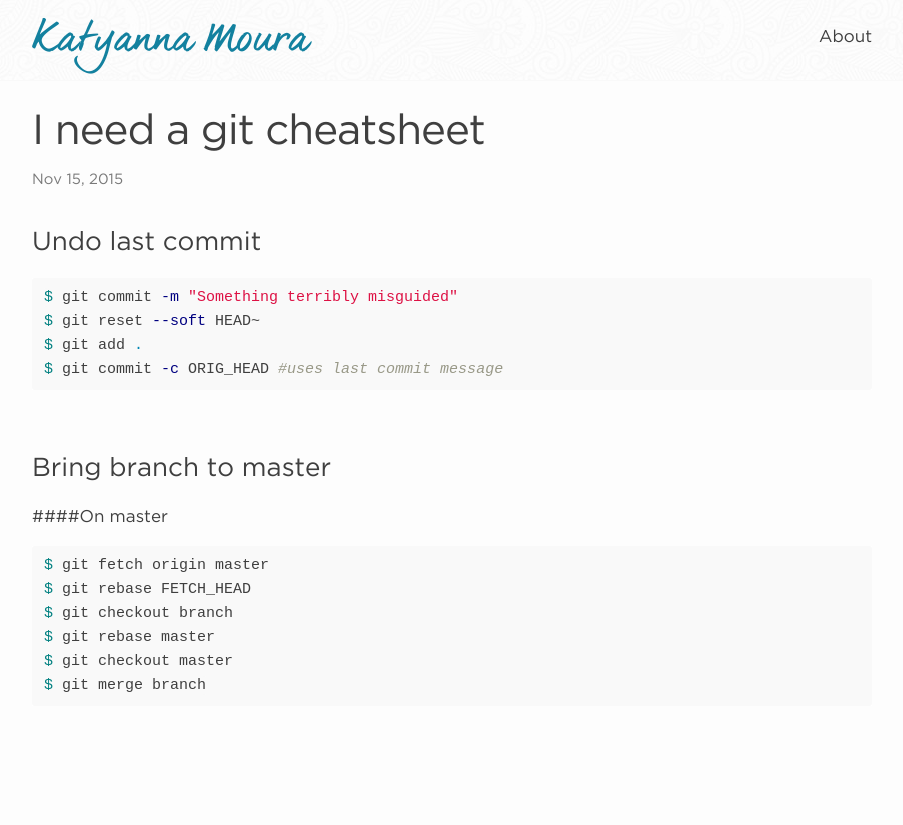
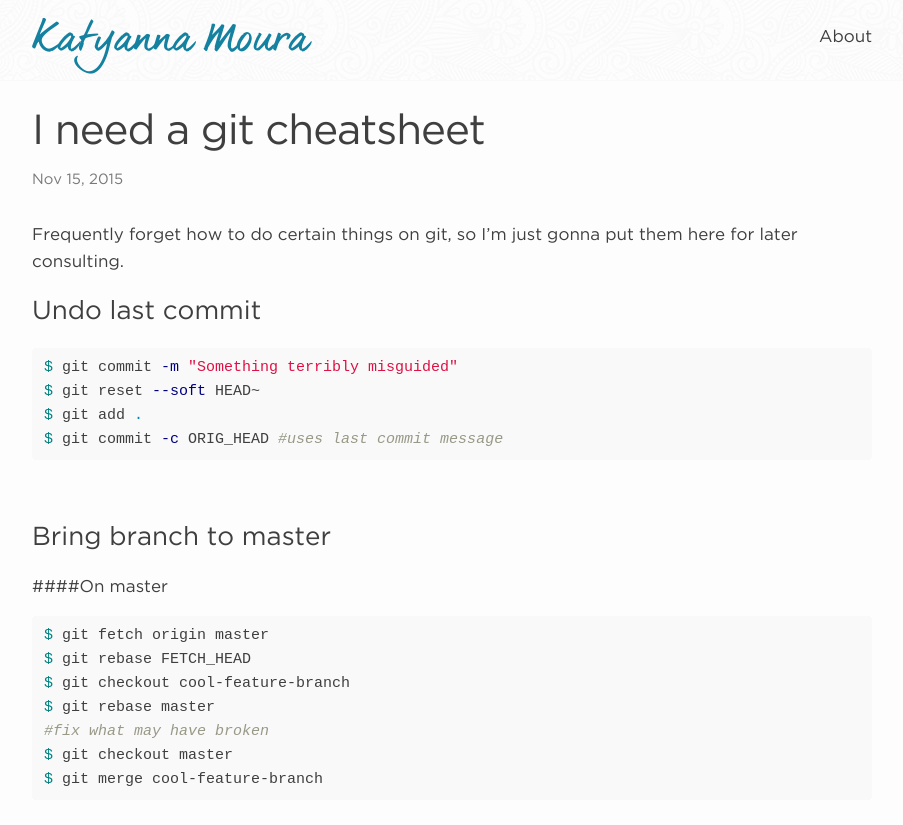
Before and after one commit to katyanna/katyanna.github.io, a Jekyll site: the page built from _posts/2015-11-13-i-need-a-git-cheatsheet.markdown, in a window 1280 px wide. Shown: the top 825 px of the page, without its empty margins (188-1091 px from the left). Built offline with Jekyll 4.4.1, drawn with Linux system fonts in a browser that asks for light colours; comment, search, counter and statistics services are not loaded.

Commit message:
Fixes small details on posts

```diff
--- a/_posts/2015-06-15-coding-the-game-of-life-in-c.markdown
+++ b/_posts/2015-06-15-coding-the-game-of-life-in-c.markdown
@@ -7,10 +7,12 @@ categories: c game college
 
 So, the last test of my Introduction to Programming class in college is to create a program with C using most of the concepts we learned this semester. And I decided to write the Game of Life.
 
-###The Game of Life###
+### The Game of Life
+
 In the 1940s, John von Neumann created, under very complicated rules, a machine that could create copies of itself. Then someday in 1970, a brittish mathematician called Jonh Horton Conway developed the Life, a successful attempt to simplify von Neumann's ideas. Life became very famous and even introduced a new field of mathematical reasearch, the cellular automata. Duo to it's analogies with the behavior of a society of living organisms, it is a "simulation game" - a game that resembles real life processes.
 
-###The Program###
+### The Program
+
 My `main` function calls only one fuction: `game`.
 
 {% highlight c %}
--- a/_posts/2015-11-13-i-need-a-git-cheatsheet.markdown
+++ b/_posts/2015-11-13-i-need-a-git-cheatsheet.markdown
@@ -4,6 +4,8 @@ title: "I need a git cheatsheet"
 date: 2015-11-15 10:00:00
 categories: git cheatsheet
 ---
+
+Frequently forget how to do certain things on git, so I'm just gonna put them here for later consulting.
 
 ### Undo last commit
 {% highlight shell %}
@@ -21,8 +23,9 @@ $ git commit -c ORIG_HEAD #uses last commit message
 {% highlight shell %}
 $ git fetch origin master
 $ git rebase FETCH_HEAD
-$ git checkout branch
+$ git checkout cool-feature-branch
 $ git rebase master
+#fix what may have broken
 $ git checkout master
-$ git merge branch
+$ git merge cool-feature-branch
 {% endhighlight %}
```
